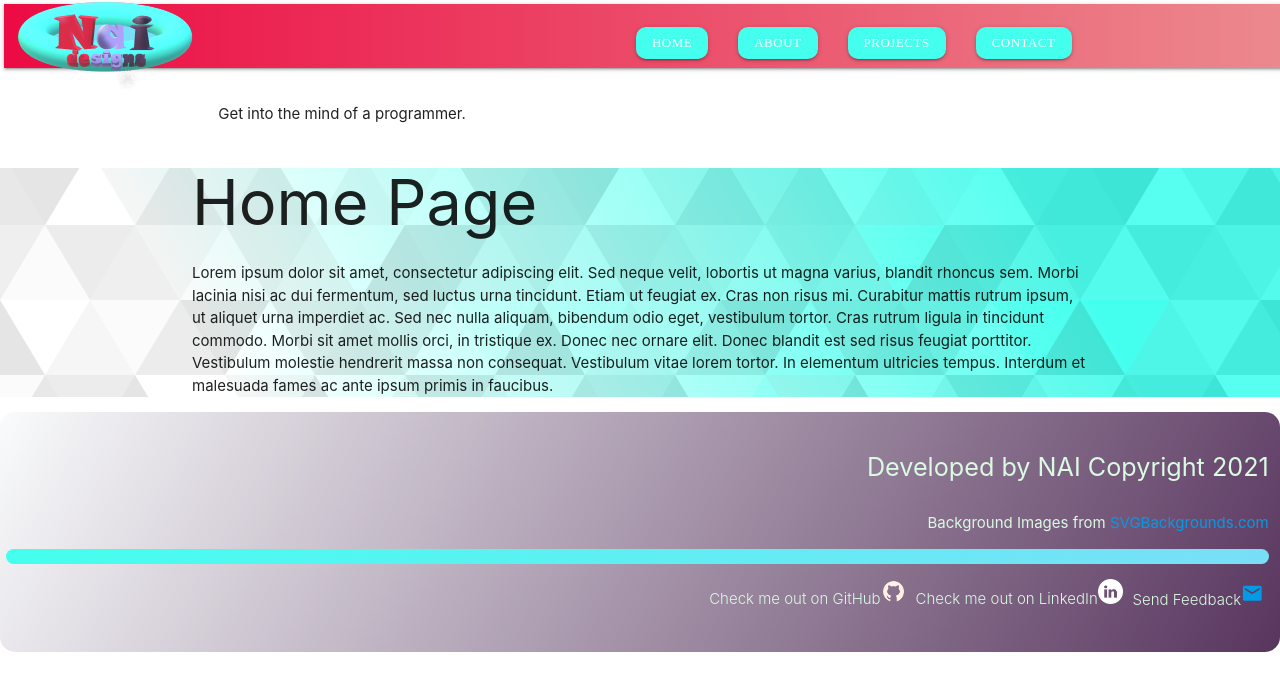
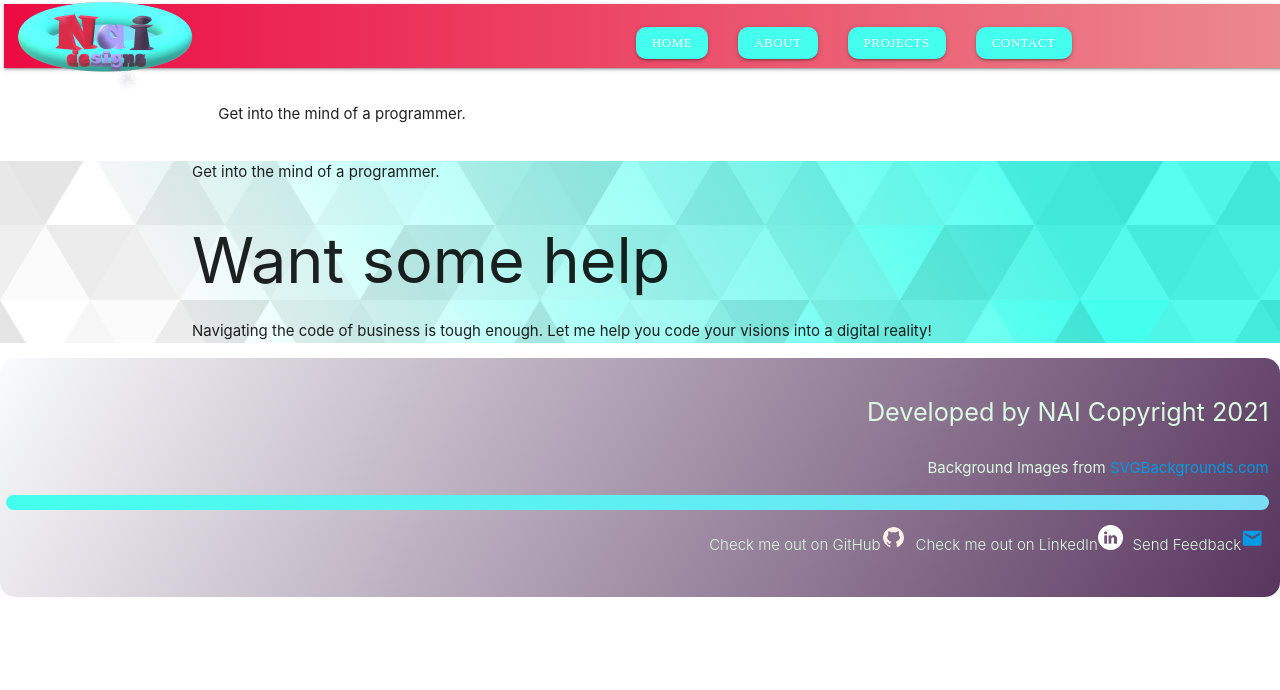
Before and after one commit to adam-niggebrugge/react-profile, a React (Create React App) app: page / in a window 1280 px wide. Shown: the top 690 px of the page. Built offline with nearby package versions, Linux system fonts and the light colour scheme; a web font is replaced by a local one.

Commit message:
further revision to data to render dynamically. update to basic elements on home page

```diff
--- a/src/App.js
+++ b/src/App.js
@@ -14,6 +14,8 @@ import Contact from "./pages/Contact";
 import Home from "./pages/Home";
 import ProjectList from "./pages/ProjectList";
 
+import Portfolio from "./portfolio";
+
 function App () {
   return (
     <>
@@ -24,10 +26,10 @@ function App () {
       <main className="cust-background">
         {/* Define routes to render different page components at different paths */}
         <Routes>
-          <Route exact path="/" element={<Home/>} />
-          <Route exact path="/projects" element={<ProjectList/>} />
-          <Route exact path="/about" element={<About/>} />
-          <Route exact path="/contact" element={<Contact/>} />
+          <Route exact path="/" element={<Home data={Portfolio.home}/>} />
+          <Route exact path="/projects" element={<ProjectList data={Portfolio.projectList}/>} />
+          <Route exact path="/about" element={<About data={Portfolio.about}/>} />
+          <Route exact path="/contact" element={<Contact data={Portfolio.contact}/>} />
         </Routes>
       </main>
       <Footer />
--- a/src/pages/Home.js
+++ b/src/pages/Home.js
@@ -1,21 +1,17 @@
-import React from 'react';
+import React, { useState } from 'react';
+import Header from "../components/Header";
 
-export default function Home() {
+export default function Home(props) {
+
   return (
+    <>
+    <Header data={props.data.header}/>
     <div className="container">
-      <h1>Home Page</h1>
+      <h1>{props.data.greeting}</h1>
       <p>
-        Lorem ipsum dolor sit amet, consectetur adipiscing elit. Sed neque
-        velit, lobortis ut magna varius, blandit rhoncus sem. Morbi lacinia nisi
-        ac dui fermentum, sed luctus urna tincidunt. Etiam ut feugiat ex. Cras
-        non risus mi. Curabitur mattis rutrum ipsum, ut aliquet urna imperdiet
-        ac. Sed nec nulla aliquam, bibendum odio eget, vestibulum tortor. Cras
-        rutrum ligula in tincidunt commodo. Morbi sit amet mollis orci, in
-        tristique ex. Donec nec ornare elit. Donec blandit est sed risus feugiat
-        porttitor. Vestibulum molestie hendrerit massa non consequat. Vestibulum
-        vitae lorem tortor. In elementum ultricies tempus. Interdum et malesuada
-        fames ac ante ipsum primis in faucibus.
+        {props.data.body}
       </p>
     </div>
+  </>
   );
 }
--- a/src/portfolio.js
+++ b/src/portfolio.js
@@ -1,24 +1,33 @@
 const portfolio = {
 
    home:{
+      header:{
          headerTitle : "Welcome",
-      headerBackground: "red",
-      body: "a quick blurb of what this site is",
+         headerBackground: "red"
+      },
+      greeting: "Want some help",
+      body: "Navigating the code of business is tough enough. Let me help you code your visions into a digital reality!",
 
    },
    about:{
+      header:{
          headerTitle : "On a Personal Note",
          headerBackground: "blue",
+      },
       body: "About me personal content goes here",
    },
    contact:{
+      header:{
          headerTitle : "Let's get in Touch",
          headerBackground: "grey",
+      },
       body: "Might be nothing here",
    },
    projectList : {
+      header:{
          headerTitle : "My Projects",
          headerBackground: "green",
+      },
       projects: [
             {
                title: "Trail Finder",
```
Lines whose indentation alone changed are shown as unchanged.
